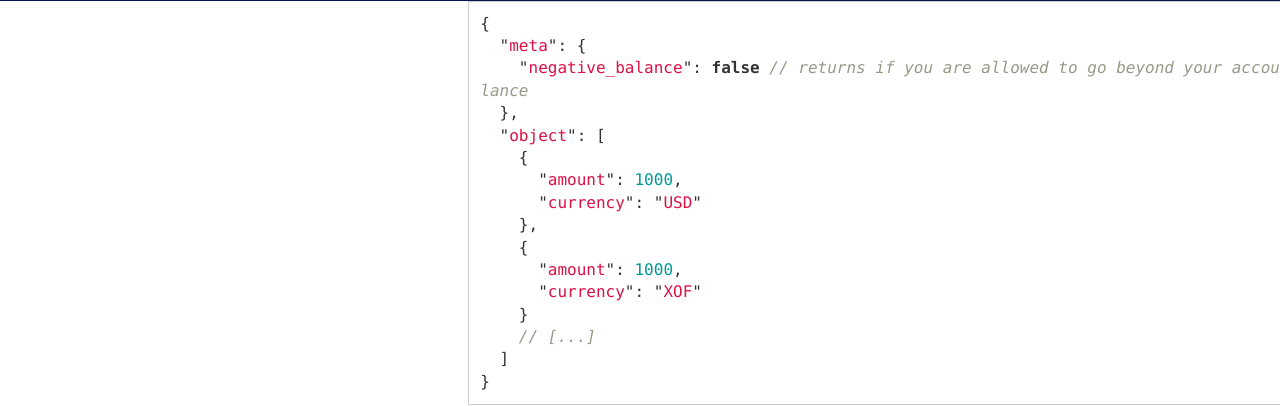
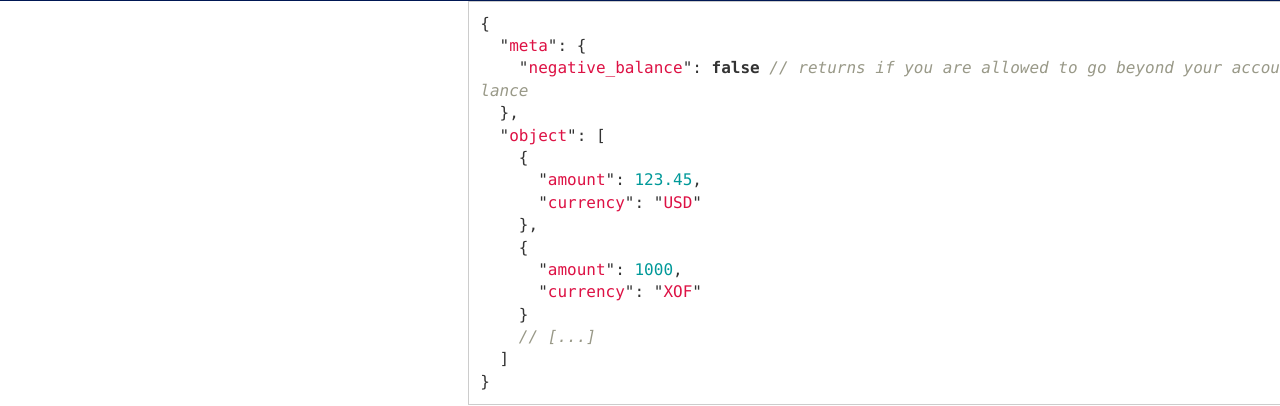
Before and after one commit to transferzero/api-documentation, a Jekyll site: the page built from _docs/additional-features.md, in a window 1280 px wide and 900 px high, scrolled down 9529 px. Shown: the part 90-496 px from the top of the window. Built offline with Jekyll 4.4.1, drawn with Linux system fonts in a browser that asks for light colours; nearby versions of some CDN libraries; comment, search, counter and statistics services are not loaded.

Commit message:
Update _docs/additional-features.md
Co-authored-by: Callum <callum@bitpesa.co>

```diff
--- a/_docs/additional-features.md
+++ b/_docs/additional-features.md
@@ -465,7 +465,7 @@ The response in both cases look like the following (with only one currency retur
   },
   "object": [
     {
-      "amount": 1000,
+      "amount": 123.45,
       "currency": "USD"
     },
     {
```
